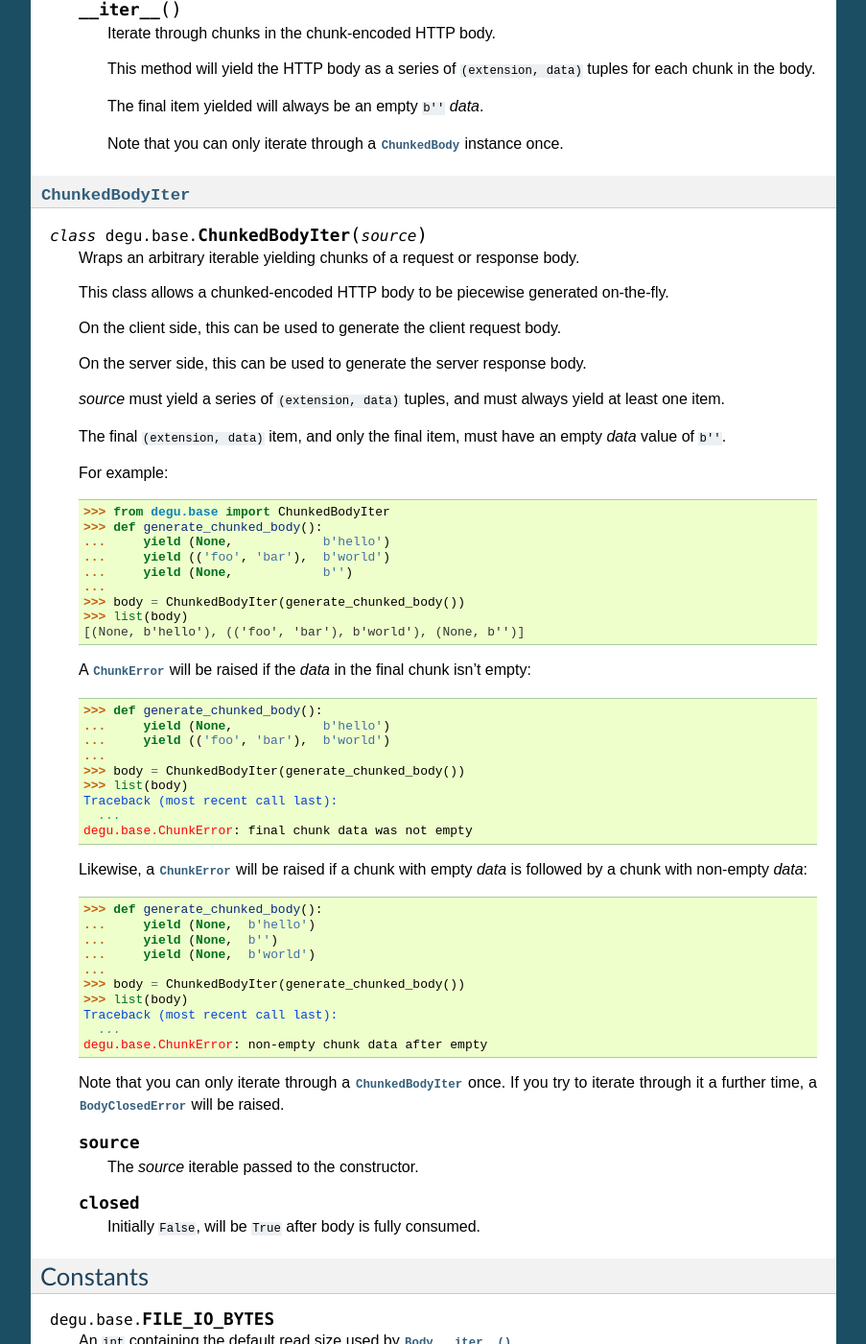
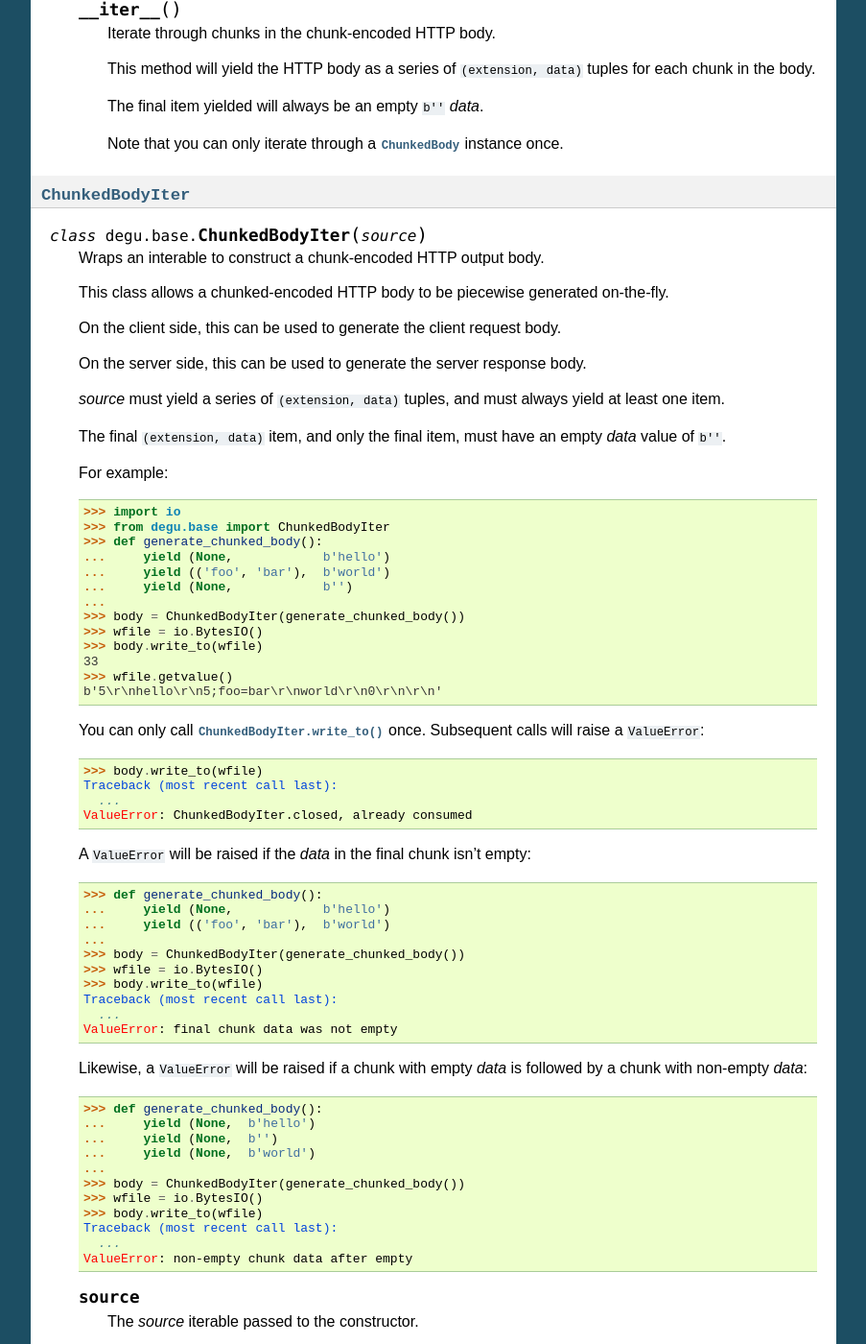
Before and after one commit to json420/degu, a Sphinx documentation site: the page built from doc/degu.base.rst, in a window 1280 px wide and 1400 px high, scrolled down 5054 px. Shown: the whole window at 96% size, without its empty margins (198-1101 px from the left). Built offline with Sphinx 7.4.7, drawn with Linux system fonts in a browser that asks for light colours; some of the changed text lies outside the part shown.

Commit message:
Drop.ChunkedBodyIter.__iter__()

```diff
--- a/doc/degu.base.rst
+++ b/doc/degu.base.rst
@@ -347,7 +347,7 @@
 
 .. class:: ChunkedBodyIter(source)
 
-    Wraps an arbitrary iterable yielding chunks of a request or response body.
+    Wraps an interable to construct a chunk-encoded HTTP output body.
 
     This class allows a chunked-encoded HTTP body to be piecewise generated
     on-the-fly.
@@ -364,6 +364,7 @@
 
     For example:
 
+    >>> import io
     >>> from degu.base import ChunkedBodyIter
     >>> def generate_chunked_body():
     ...     yield (None,            b'hello')
@@ -371,10 +372,21 @@
     ...     yield (None,            b'')
     ...
     >>> body = ChunkedBodyIter(generate_chunked_body())
-    >>> list(body)
-    [(None, b'hello'), (('foo', 'bar'), b'world'), (None, b'')]
+    >>> wfile = io.BytesIO()
+    >>> body.write_to(wfile)
+    33
+    >>> wfile.getvalue()
+    b'5\r\nhello\r\n5;foo=bar\r\nworld\r\n0\r\n\r\n'
 
-    A :exc:`ChunkError` will be raised if the *data* in the final chunk isn't
+    You can only call :meth:`ChunkedBodyIter.write_to()` once.  Subsequent calls
+    will raise a ``ValueError``:
+
+    >>> body.write_to(wfile)  # doctest: -IGNORE_EXCEPTION_DETAIL
+    Traceback (most recent call last):
+      ...
+    ValueError: ChunkedBodyIter.closed, already consumed
+
+    A ``ValueError`` will be raised if the *data* in the final chunk isn't
     empty:
 
     >>> def generate_chunked_body():
@@ -382,13 +394,14 @@
     ...     yield (('foo', 'bar'),  b'world')
     ...
     >>> body = ChunkedBodyIter(generate_chunked_body())
-    >>> list(body)  # doctest: -IGNORE_EXCEPTION_DETAIL
+    >>> wfile = io.BytesIO()
+    >>> body.write_to(wfile)  # doctest: -IGNORE_EXCEPTION_DETAIL
     Traceback (most recent call last):
       ...
-    degu.base.ChunkError: final chunk data was not empty
+    ValueError: final chunk data was not empty
 
-    Likewise, a :exc:`ChunkError` will be raised if a chunk with empty *data*
-    is followed by a chunk with non-empty *data*:
+    Likewise, a ``ValueError`` will be raised if a chunk with empty *data* is
+    followed by a chunk with non-empty *data*:
 
     >>> def generate_chunked_body():
     ...     yield (None,  b'hello')
@@ -396,14 +409,11 @@
     ...     yield (None,  b'world')
     ...
     >>> body = ChunkedBodyIter(generate_chunked_body())
-    >>> list(body)  # doctest: -IGNORE_EXCEPTION_DETAIL
+    >>> wfile = io.BytesIO()
+    >>> body.write_to(wfile)  # doctest: -IGNORE_EXCEPTION_DETAIL
     Traceback (most recent call last):
       ...
-    degu.base.ChunkError: non-empty chunk data after empty
-
-    Note that you can only iterate through a :class:`ChunkedBodyIter` once.  If
-    you try to iterate through it a further time, a :exc:`BodyClosedError` will
-    be raised.
+    ValueError: non-empty chunk data after empty
 
     .. attribute:: source
 
@@ -412,6 +422,10 @@
     .. attribute:: closed
 
         Initially ``False``, will be ``True`` after body is fully consumed.
+
+    .. method:: write_to(wfile)
+
+        Write to *wfile*.
 
 
 
```
Also changed, not shown: 2 other files.
